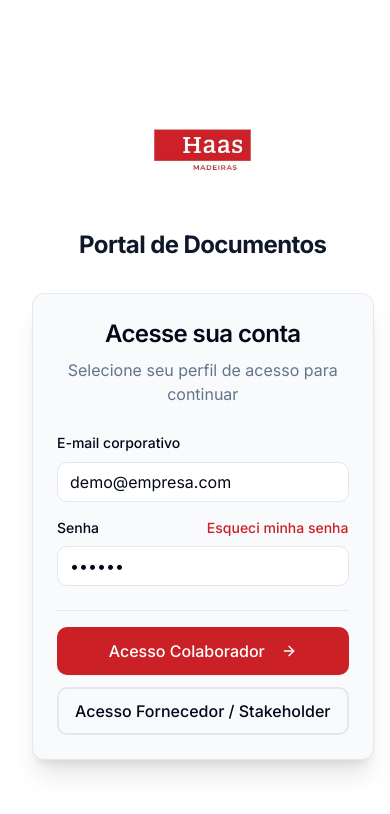
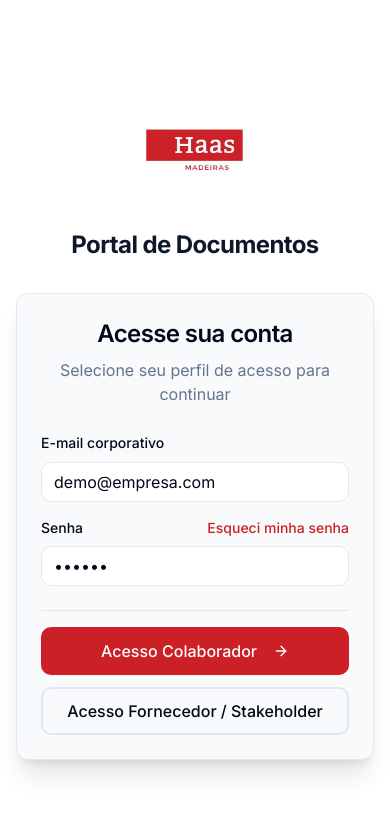
Before and after one commit to haasmadeiras/upload-documentos, a React (Vite) app: page / in a window 390 px wide. Shown: the top 814 px of the page. Built offline with nearby package versions, Linux system fonts and the light colour scheme.

Commit message:
Fix layout overflow on landing page

```diff
--- a/src/pages/Index.tsx
+++ b/src/pages/Index.tsx
@@ -25,9 +25,9 @@ export default function Index() {
   }
 
   return (
-    <div className="min-h-screen flex w-full bg-white">
+    <div className="min-h-screen flex w-full max-w-full overflow-x-hidden bg-white">
       {/* Left Pane - Image & Brand */}
-      <div className="hidden lg:flex flex-1 relative bg-white flex-col justify-center items-center p-12 overflow-hidden border-r border-slate-100">
+      <div className="hidden lg:flex flex-1 relative bg-white flex-col justify-center items-center p-12 overflow-hidden border-r border-slate-100 max-w-full">
         <div className="relative z-20 flex flex-col items-center gap-8 max-w-lg text-center">
           <img
             src={logoUrl}
@@ -53,15 +53,15 @@ export default function Index() {
       </div>
 
       {/* Right Pane - Login */}
-      <div className="flex-1 flex items-center justify-center p-8 animate-fade-in bg-white">
-        <div className="w-full max-w-md space-y-8">
-          <div className="lg:hidden flex flex-col items-center justify-center gap-4 mb-8">
+      <div className="flex-1 flex items-center justify-center p-4 sm:p-8 animate-fade-in bg-white max-w-full">
+        <div className="w-full max-w-md space-y-8 max-w-full">
+          <div className="lg:hidden flex flex-col items-center justify-center gap-4 mb-8 max-w-full">
             <img
               src={logoUrl}
               alt="Haas Madeiras"
-              className="h-32 object-contain mix-blend-multiply bg-transparent"
+              className="h-32 max-w-full object-contain mix-blend-multiply bg-transparent"
             />
-            <h1 className="text-2xl font-bold text-slate-900 tracking-tight text-center">
+            <h1 className="text-2xl sm:text-3xl font-bold text-slate-900 tracking-tight text-center px-4">
               Portal de Documentos
             </h1>
           </div>
```
Also changed, not shown: .skip.config.json.
